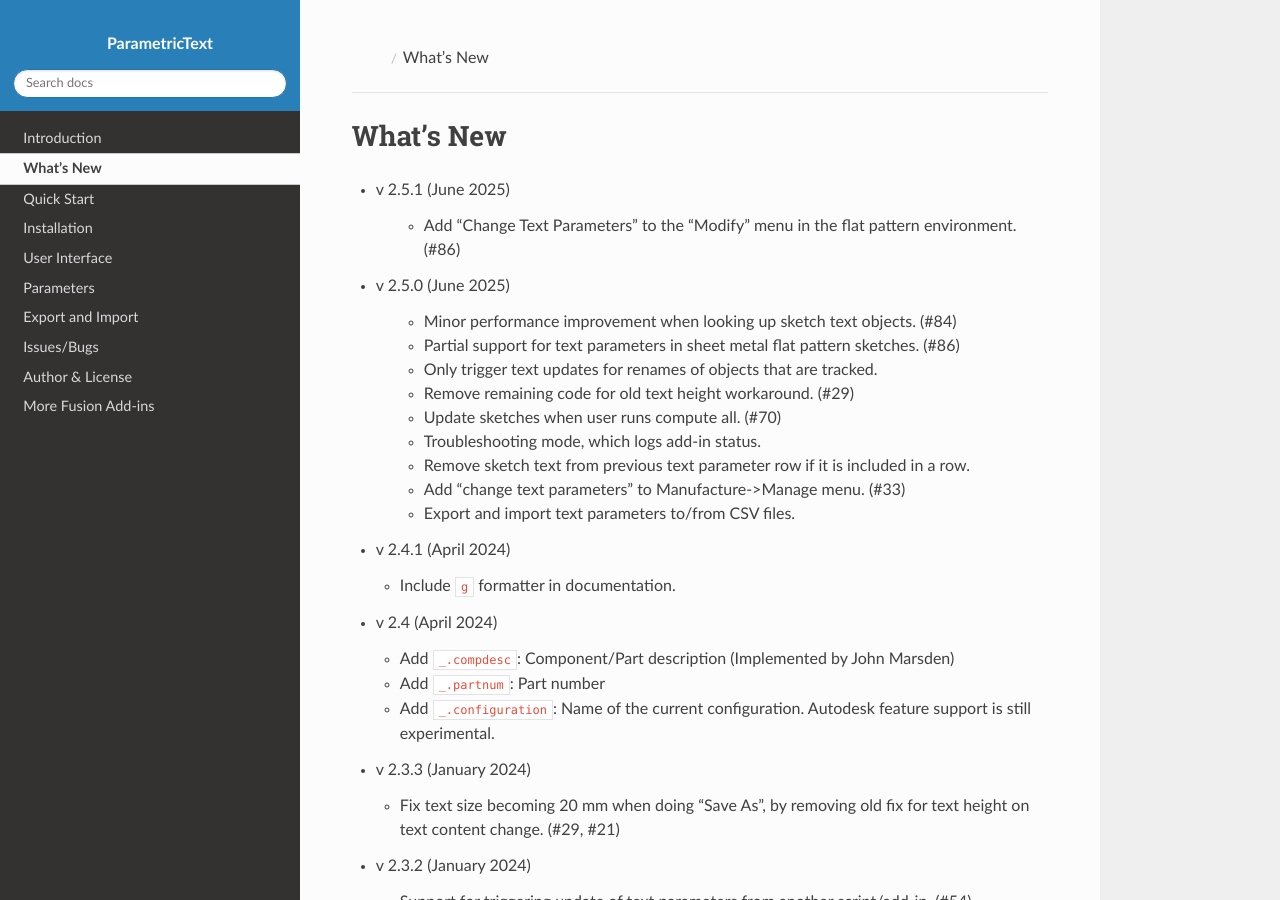
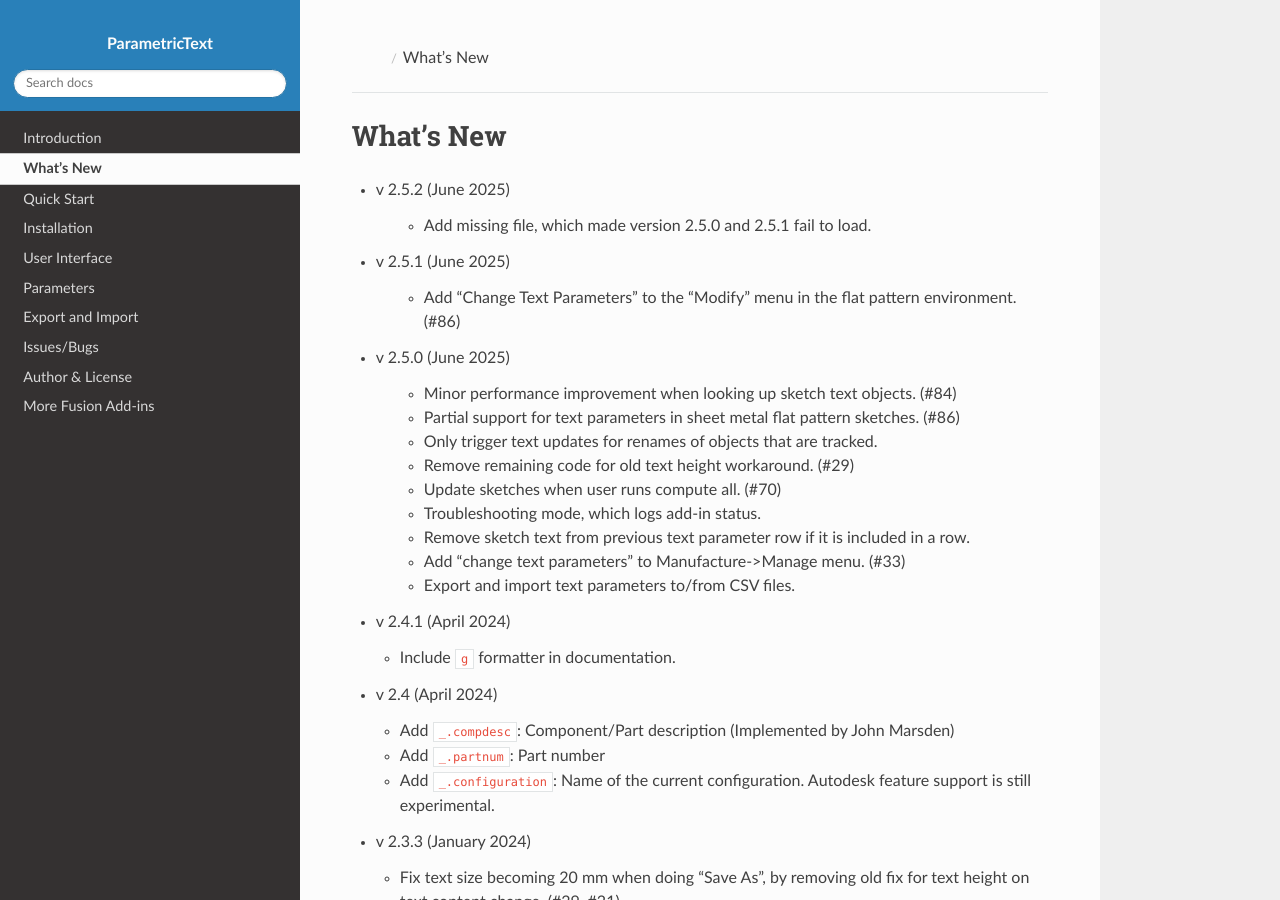
Before and after one commit to thomasa88/ParametricText, a Sphinx documentation site: the page built from docs/changelog.rst, in a window 1280 px wide and 900 px high. Built offline with Sphinx 7.4.7 and the Read the Docs theme 3.1.0, drawn with Linux system fonts in a browser that asks for light colours.

Commit message:
Version 2.5.2

```diff
--- a/docs/changelog.rst
+++ b/docs/changelog.rst
@@ -1,5 +1,9 @@
 What's New
 ----------
+
+- v 2.5.2 (June 2025)
+
+   - Add missing file, which made version 2.5.0 and 2.5.1 fail to load.
 
 - v 2.5.1 (June 2025)
 
```
Also changed, not shown: 1 other file.
